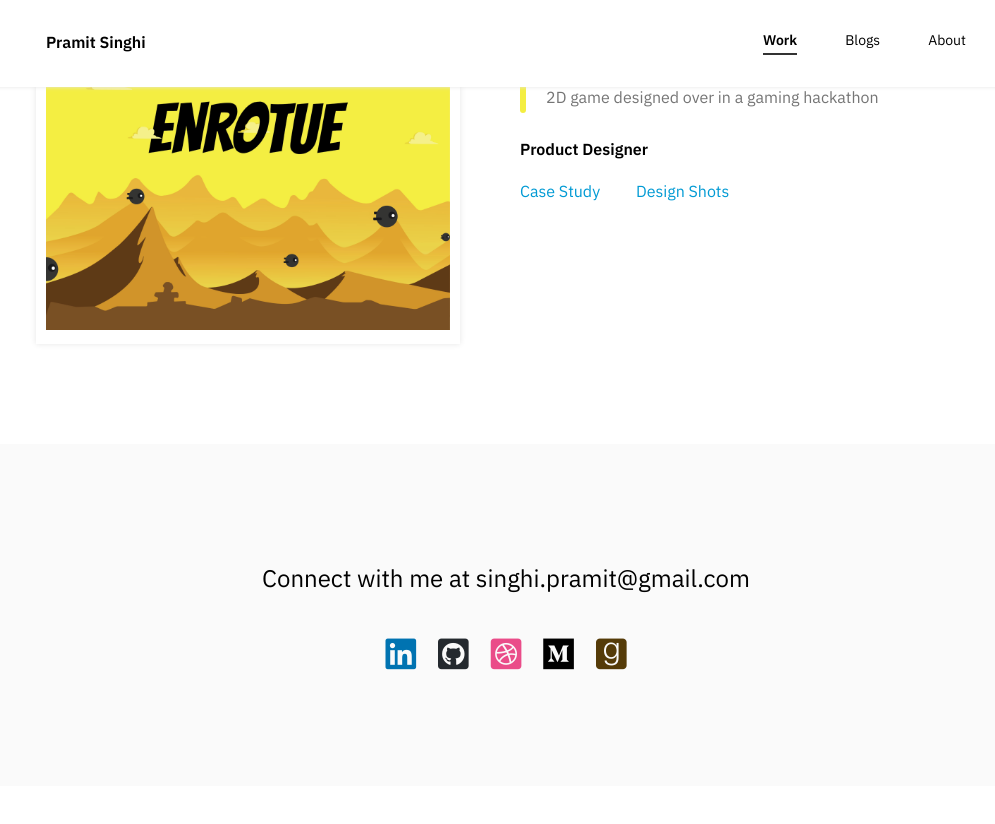
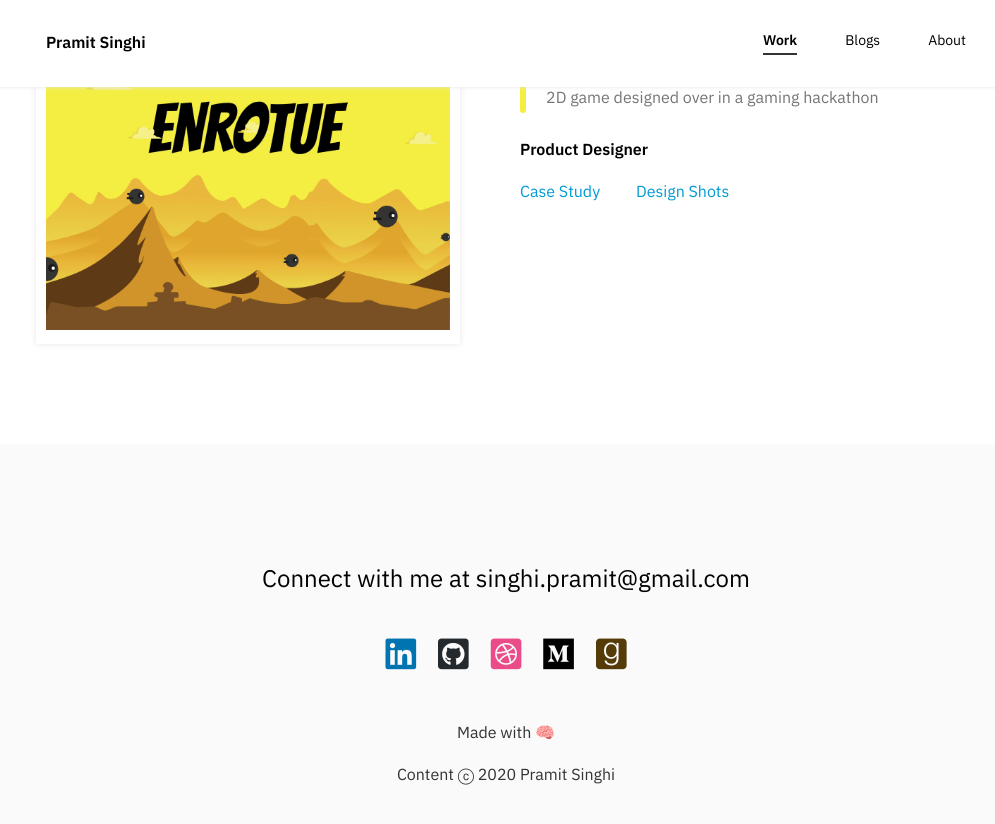
Before and after one commit to shkamaru/shkamaru.github.io, a Jekyll site: the page built from index.html, in a window 1280 px wide and 900 px high, scrolled down 2731 px. Shown: the top 824 px of the window, without its empty margins (134-1129 px from the left). Built offline with Jekyll 4.4.1, drawn with Linux system fonts in a browser that asks for light colours; nearby versions of some CDN libraries; before the commit the page ends 3517 px from its top, so only the background shows below that.

Commit message:
Add author info in Footer

```diff
--- a/_includes/footer.html
+++ b/_includes/footer.html
@@ -10,11 +10,15 @@
                 {% for item in site.data.contact %}
                     <li class="contact-cta-item">
                         <a class="contact-cta-item-link" href="{{ item.link }}" target="_blank">
-                            <i style="color:{{ item.color }}" class="fab fa-{{ item.icon }}"></i
-                        ></a>
+                            <i style="color:{{ item.color }}" class="fab fa-{{ item.icon }}"></i>
+                        </a>
                     </li>
                 {% endfor %}
             </ul>
         </div>
+        <div class="contact-author-info">
+            <p>Made with 🧠</p>
+            <p>Content ⓒ 2020 Pramit Singhi</p>
+        </div>
     </div>
 </footer>
--- a/assets/css/partials/_elements.scss
+++ b/assets/css/partials/_elements.scss
@@ -286,7 +286,7 @@
 
         .contact-cta {
             display: flex;
-            margin-top: 3rem;
+            margin: 3rem 0;
         }
 
             .contact-cta-item {
@@ -300,6 +300,14 @@
                     .contact-cta-item-link .fab {
                         @include font-size(3.5, 1.25);
                     }
+
+        .contact-author-info p{
+            font-family: $heading-font-family;
+            @include font-size(1.6, 2);
+            color: $black;
+            margin-top: 1rem;
+            text-align: center;
+        }
 
 
 @media #{$bp-sm} {
```
